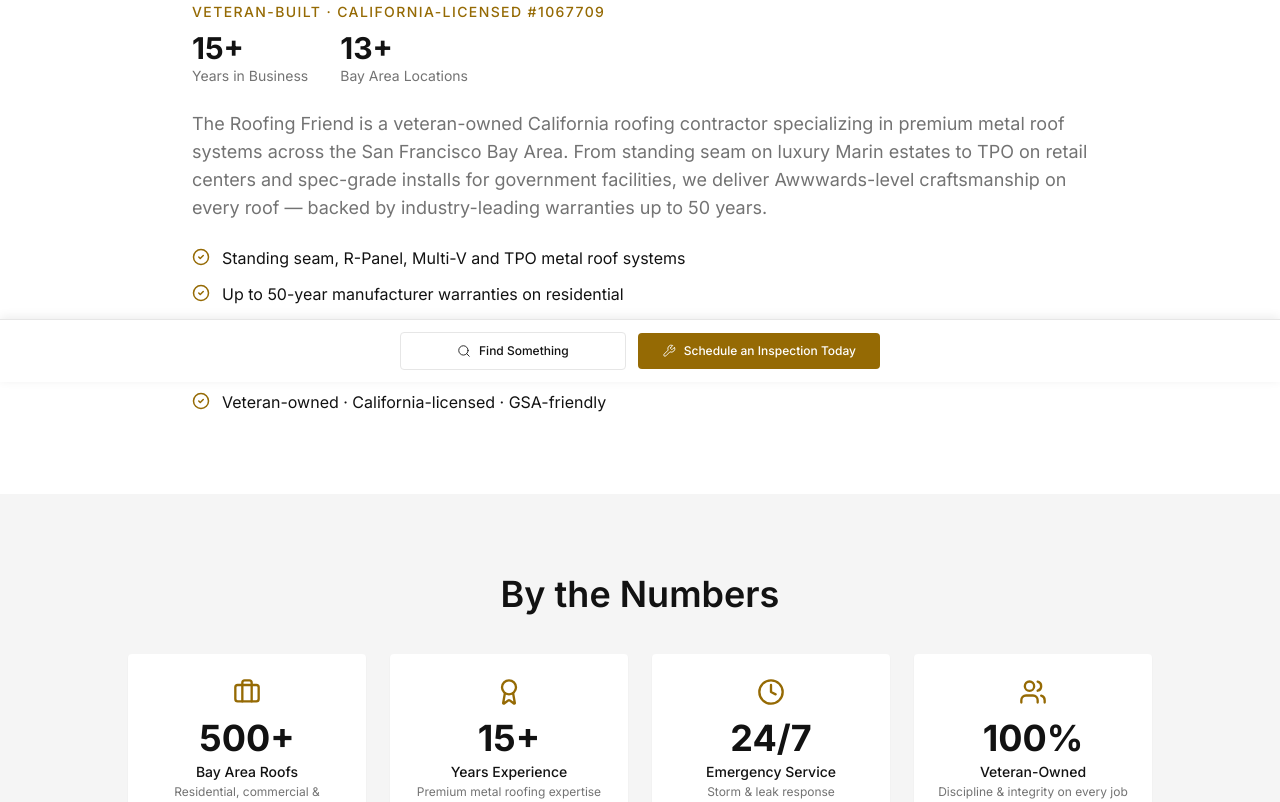
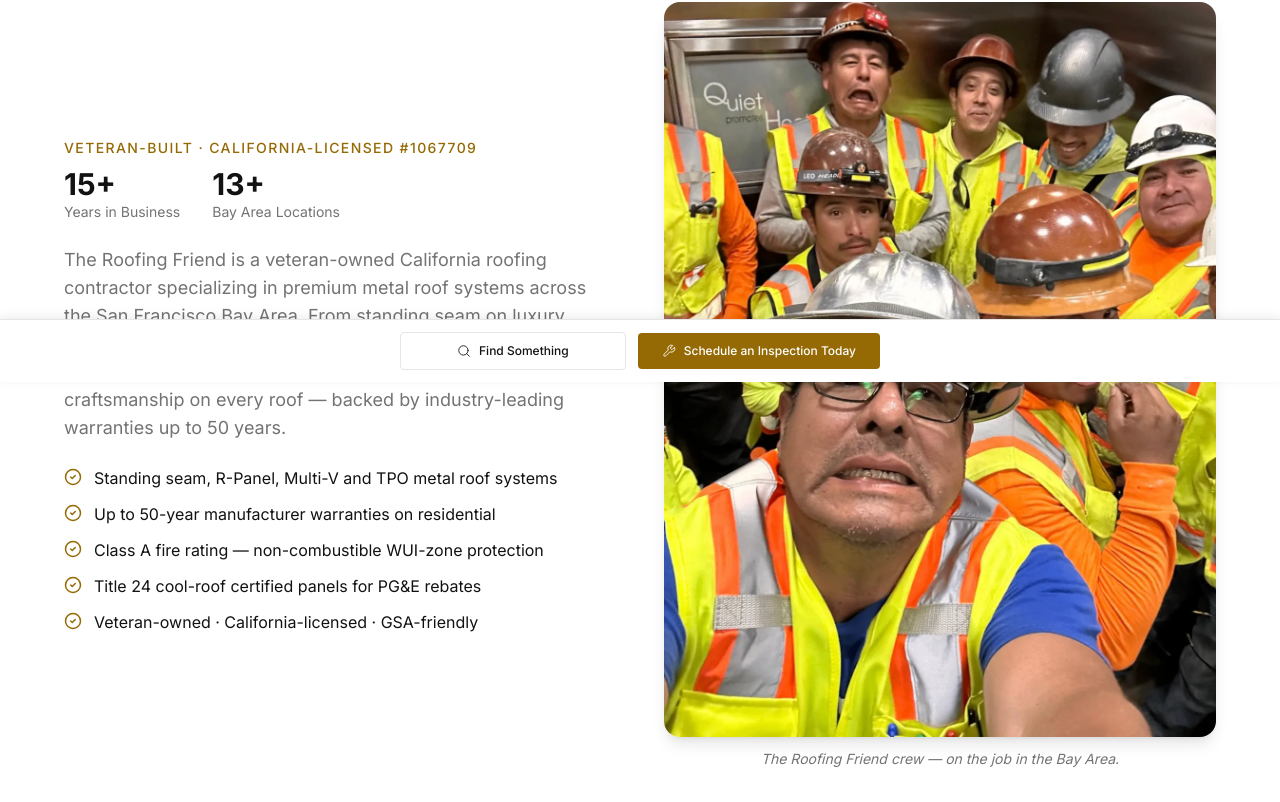
Before and after one commit to FastFix-SF/roofingfriend-public-site, a React (Vite) app: page /about in a window 1280 px wide. Shown: the part 418-1220 px from the top of the page. Built offline with nearby package versions, Linux system fonts and the light colour scheme; the HTML template or start-up script is replaced by a standard one.

Commit message:
Changes
Co-authored-by: FastFix-SF <175277815+FastFix-SF@users.noreply.github.com>

```diff
--- a/src/pages/About.tsx
+++ b/src/pages/About.tsx
@@ -9,6 +9,8 @@ import { cities } from "@/lib/cities-data";
 import ctaAbout from "@/assets/cta-about.jpg";
 import heroAbout from "@/assets/hero-about.jpg";
 import heroAboutWebp from "@/assets/hero-about.webp";
+import aboutCrew from "@/assets/about-crew.jpg";
+import aboutCrewWebp from "@/assets/about-crew.webp";
 
 const stats = [
   { value: "500+", label: "Bay Area Roofs", sub: "Residential, commercial & government", icon: Briefcase },
@@ -56,7 +58,8 @@ const About = () => (
 
     {/* Mission */}
     <section className="py-16 md:py-20 px-6 lg:px-12 bg-background">
-      <div className="max-w-4xl mx-auto">
+      <div className="max-w-6xl mx-auto grid lg:grid-cols-2 gap-12 items-center">
+        <div>
           <p className="text-sm font-medium text-cta-gold uppercase tracking-widest mb-2">Veteran-Built · California-Licensed #1067709</p>
           <div className="flex gap-8 flex-wrap mb-6">
             <div><span className="text-3xl font-bold text-foreground">15+</span><p className="text-sm text-muted-foreground">Years in Business</p></div>
@@ -79,6 +82,24 @@ const About = () => (
               </li>
             ))}
           </ul>
+        </div>
+        <figure className="lg:order-last">
+          <picture>
+            <source srcSet={aboutCrewWebp} type="image/webp" />
+            <img
+              src={aboutCrew}
+              alt="The Roofing Friend crew on a Bay Area job site"
+              loading="lazy"
+              decoding="async"
+              width={1200}
+              height={1600}
+              className="w-full h-auto rounded-2xl shadow-lg object-cover"
+            />
+          </picture>
+          <figcaption className="mt-3 text-sm text-muted-foreground italic text-center">
+            The Roofing Friend crew — on the job in the Bay Area.
+          </figcaption>
+        </figure>
       </div>
     </section>
 
```
Lines whose indentation alone changed are shown as unchanged.
